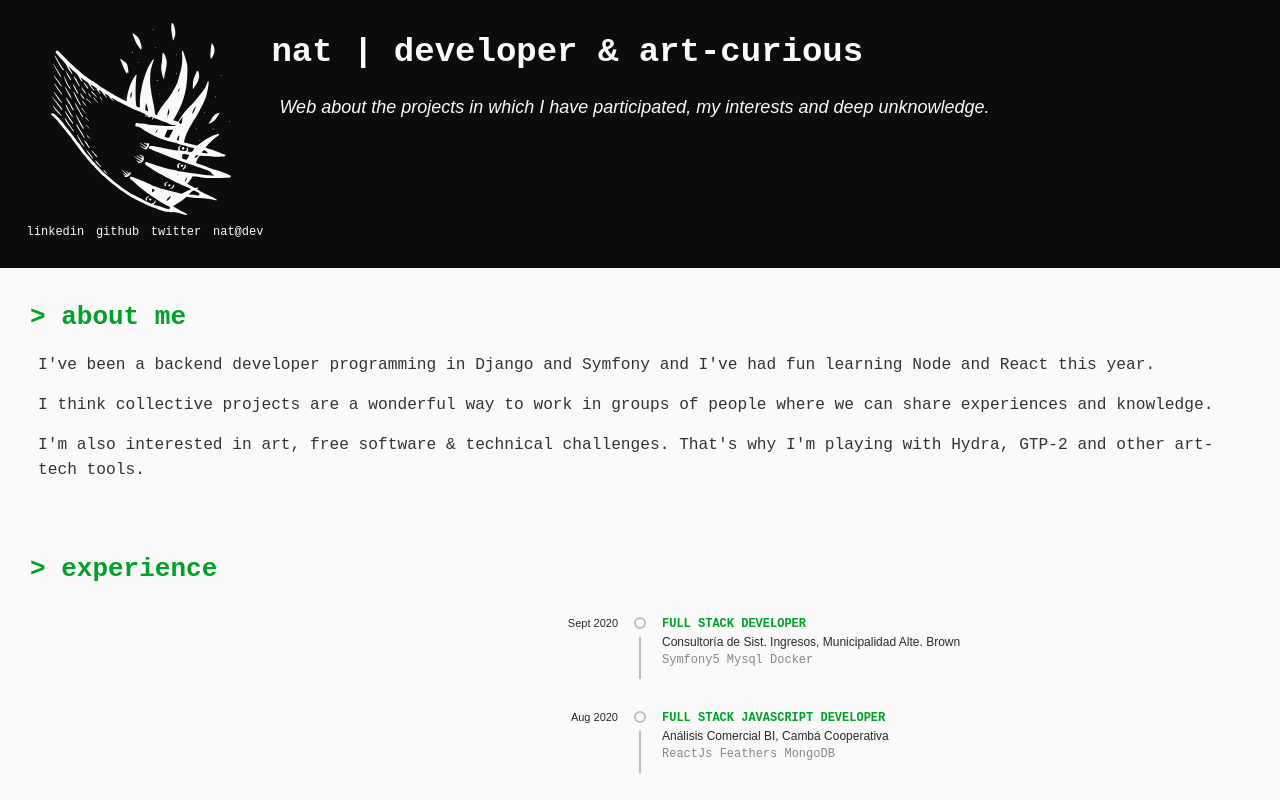
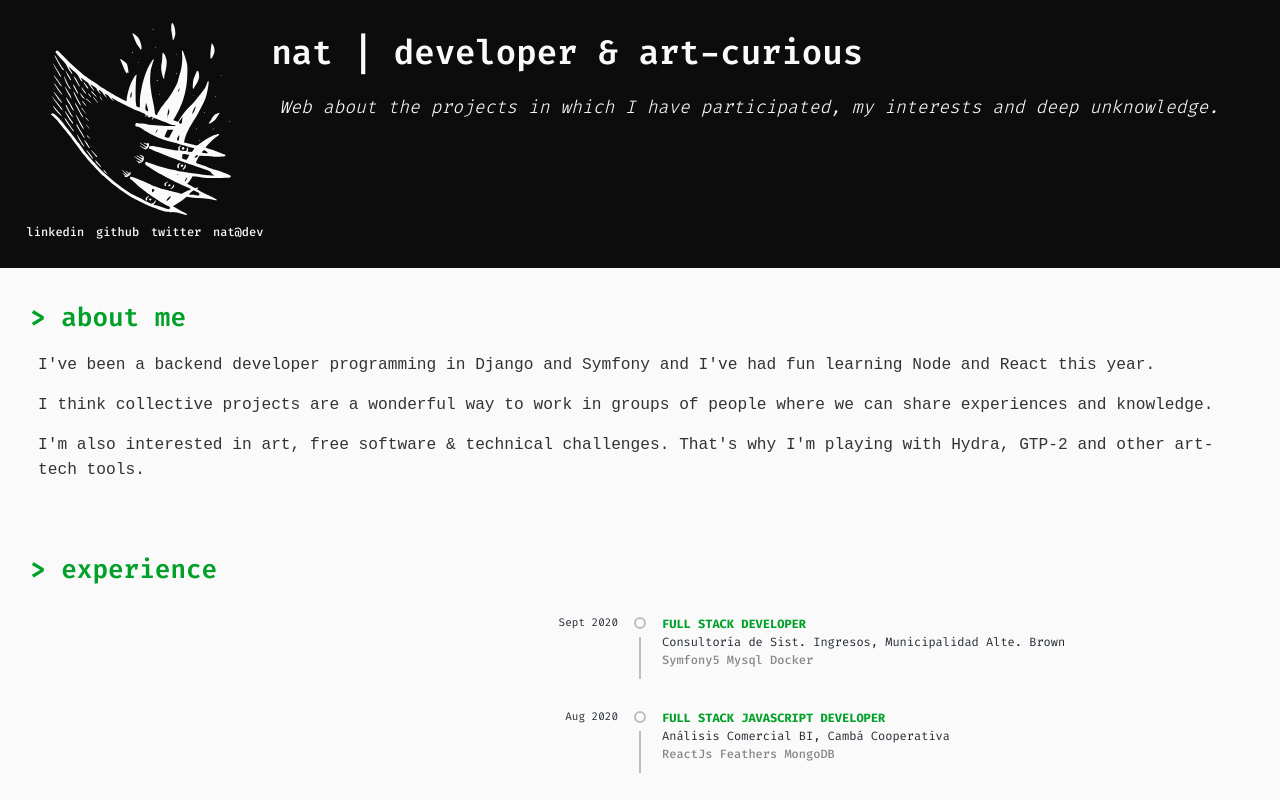
Before and after one commit to NataliaSuarez/NataliaSuarez.github.io, a React (Create React App) app: page / in a window 1280 px wide. Shown: the top 800 px of the page. Built offline with nearby package versions, Linux system fonts and the light colour scheme.

Commit message:
delete poppins font

```diff
--- a/src/App.css
+++ b/src/App.css
@@ -1,3 +1,5 @@
+@import url('https://fonts.googleapis.com/css2?family=Fira+Code:wght@300;400;500;600;700&display=swap');
+
 .App {
   font-family: 'Fira Code', monospace;
   text-align: left;
@@ -48,7 +50,6 @@
 }
 
 .description {
-  font-family: 'Poppins', sans-serif;
   font-weight: 300;
   font-size: calc(6px + 1.5vmin);
   font-style: italic;
@@ -106,7 +107,6 @@
   padding: 1em;
 }
 .exp-item {
-  font-family: 'Poppins', sans-serif;
   /* text-align: center; */
   font-weight: 300;
   font-size: calc(7px + 1.7vmin);
@@ -118,7 +118,6 @@
   /* padding: 1vmin; */
 }
 .exp-item-3{
-  font-family: 'Poppins', sans-serif;
   font-size: calc(7px + 1.7vmin);
 }
 .exp-item-reg {
@@ -155,7 +154,6 @@
 .tech-description {
   /* color: #fafafa; */
   /* color: #666666; */
-  /* font-family: 'Poppins', sans-serif; */
   font-weight: 200;
   /* font-style: italic; */
   margin: 0.3em;
@@ -346,6 +344,3 @@
     padding-right: 30vmin !important;
   }
 }
-
-@import url('https://fonts.googleapis.com/css2?family=Fira+Code:wght@300;400;500;600;700&display=swap');
-@import url('https://fonts.googleapis.com/css2?family=Poppins:ital,wght@0,100;0,200;0,300;0,400;0,500;0,600;0,900;1,100;1,200;1,300;1,400;1,500;1,900&display=swap');
```
